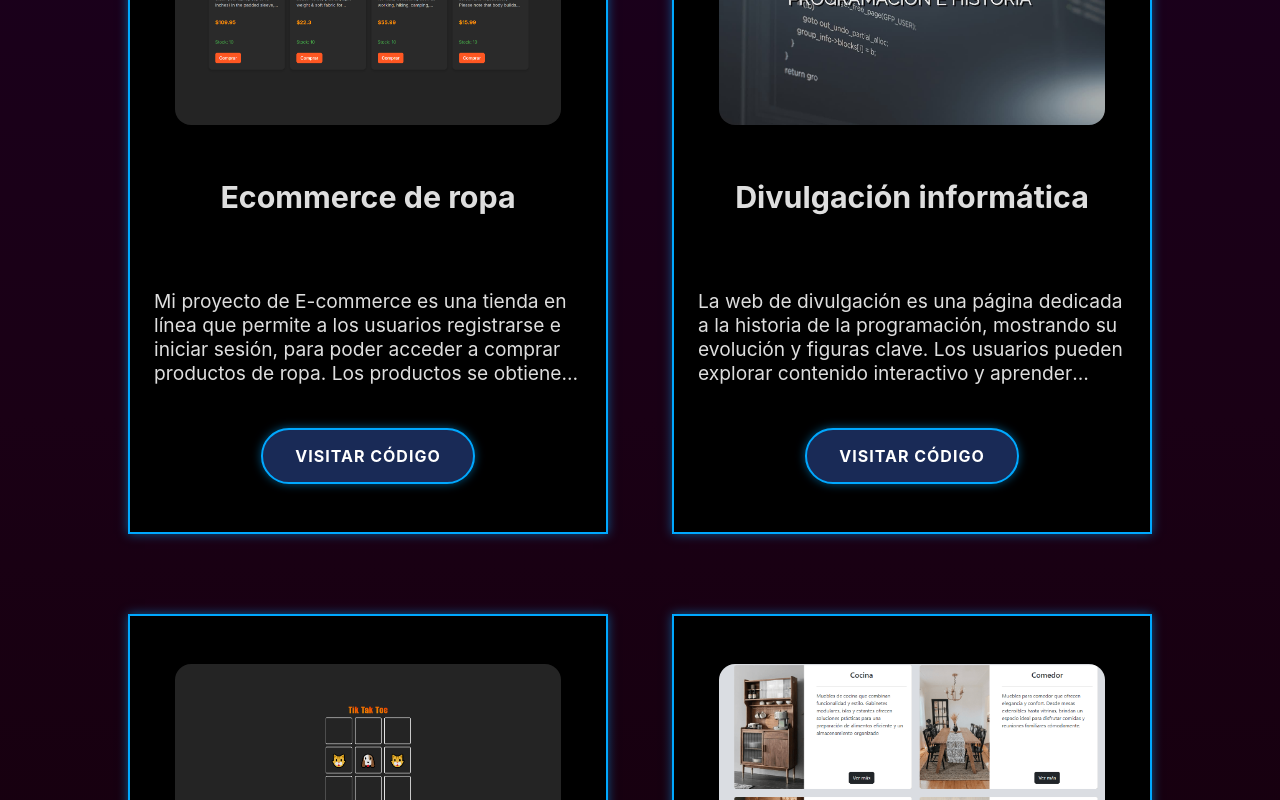
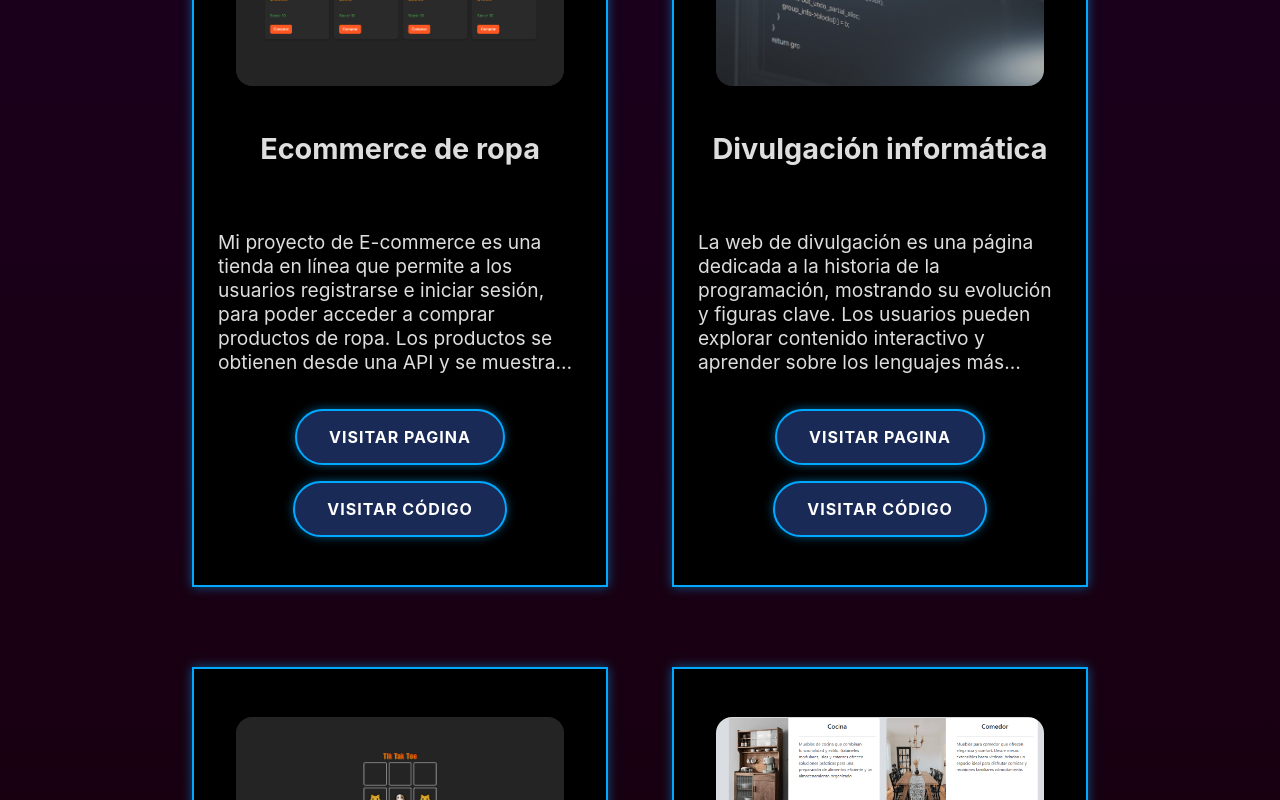
Before and after one commit to Grabyte/Portafolio_Web, a React (Vite) app: page / in a window 1280 px wide. Shown: the part 1520-2320 px from the top of the page. Built offline with nearby package versions, Linux system fonts and the light colour scheme.

Commit message:
ajustando contenido de la sección de proyectos

```diff
--- a/src/components/projectsSectionComponent/ProjectsSection.jsx
+++ b/src/components/projectsSectionComponent/ProjectsSection.jsx
@@ -22,9 +22,14 @@ function ProjectsSection() {
               <img src={images[index]} alt={`proyecto${index + 1}`} />
               <h3>{project.title}</h3>
               <p>{project.description}</p>
-              <a className='project__btn' target='_blank' rel='noopener noreferrer' href={project.link}>
-                {project.button}
-              </a>
+              <div className='project__btns-group'>
+                <a className='project__btn' target='_blank' rel='noopener noreferrer' href={project.linkSite}>
+                  {project.buttonSite}
+                </a>
+                <a className='project__btn' target='_blank' rel='noopener noreferrer' href={project.linkCode}>
+                  {project.buttonCode}
+                </a>
+              </div>
             </div>
           ))}
         </div>
--- a/src/components/projectsSectionComponent/ProjectsSectionText.jsx
+++ b/src/components/projectsSectionComponent/ProjectsSectionText.jsx
@@ -6,29 +6,37 @@ const projectsSectionText = {
         title: "Ecommerce de ropa",
         description:
           "Mi proyecto de E-commerce es una tienda en línea que permite a los usuarios registrarse e iniciar sesión, para poder acceder a comprar productos de ropa. Los productos se obtienen desde una API y se muestran dinámicamente en la tienda.",
-        link: "https://github.com/Grabyte/UTN_Full_Stack_Developer/tree/main/M2_TrabajoPractico/Ecommerse",
-        button: "Visitar código"
+        linkCode: "https://github.com/Grabyte/UTN_Full_Stack_Developer/tree/main/M2_TrabajoPractico/Ecommerse",
+        linkSite:"https://github.com/Grabyte/UTN_Professional_Front_End_Developer/tree/main/Proyecto_CodeInfoWeb",
+        buttonCode: "Visitar código",
+        buttonSite: "Visitar pagina"
       },
       {
         title: "Divulgación informática",
         description:
           "La web de divulgación es una página dedicada a la historia de la programación, mostrando su evolución y figuras clave. Los usuarios pueden explorar contenido interactivo y aprender sobre los lenguajes más influyentes.",
-        link: "https://github.com/Grabyte/UTN_Professional_Front_End_Developer/tree/main/Proyecto_CodeInfoWeb",
-        button: "Visitar código"
+        linkCode: "https://github.com/Grabyte/UTN_Professional_Front_End_Developer/tree/main/Proyecto_CodeInfoWeb",
+        linkSite:"https://grabyte.github.io/InfoWebDesplegada/",
+        buttonCode: "Visitar código",
+        buttonSite: "Visitar pagina"
       },
       {
         title: "Tik tak toe",
         description:
           "Un juego interactivo de Tik Tak Toe desarrollado en React, donde los jugadores pueden competir en tiempo real. Su valor principal radica en el uso de hooks, como useState y useEffect, para gestionar el estado y la lógica del juego.",
-        link: "https://github.com/Grabyte/UTN_Full_Stack_Developer/tree/main/React_Practicas/proyecto_3_en_ralla",
-        button: "Visitar código"
+        linkCode: "https://github.com/Grabyte/UTN_Full_Stack_Developer/tree/main/React_Practicas/proyecto_3_en_ralla",
+        linkSite:"https://github.com/Grabyte/UTN_Professional_Front_End_Developer/tree/main/Proyecto_CodeInfoWeb",
+        buttonCode: "Visitar código",
+        buttonSite: "Visitar pagina"
       },
       {
         title: "Muebleria Itatí",
         description:
           "Una tienda en línea de muebles desarrollada con Bootstrap. El proyecto hace uso de componentes de Bootstrap como tarjetas, modales y carruseles para ofrecer una experiencia de usuario intuitiva y atractiva. La página es completamente responsiva, adaptándose perfectamente a diferentes tamaños de pantalla.",
-        link: "https://github.com/Grabyte/UTN_Professional_Front_End_Developer/tree/main/Proyecto_Muebleria",
-        button: "Visitar código"
+        linkCode: "https://github.com/Grabyte/UTN_Professional_Front_End_Developer/tree/main/Proyecto_Muebleria",
+        linkSite:"https://grabyte.github.io/muebleriaDesplegada/",
+        buttonCode: "Visitar código",
+        buttonSite: "Visitar pagina"
       },
     ],
   },
@@ -39,29 +47,37 @@ const projectsSectionText = {
         title: "Clothing Ecommerce",
         description:
           "My E-commerce project is an online store that allows users to register and log in to buy clothing products. Products are fetched from an API and displayed dynamically in the store.",
-        link: "https://github.com/Grabyte/UTN_Full_Stack_Developer/tree/main/M2_TrabajoPractico/Ecommerse",
-        button: "Visit code"
+        linkCode: "https://github.com/Grabyte/UTN_Full_Stack_Developer/tree/main/M2_TrabajoPractico/Ecommerse",
+        linkSite:"https://github.com/Grabyte/UTN_Professional_Front_End_Developer/tree/main/Proyecto_CodeInfoWeb",
+        buttonCode: "Visit code",
+        buttonSite: "Visit site"
       },
       {
         title: "IT Disclosure Website",
         description:
           "The IT disclosure website is dedicated to the history of programming, showing its evolution and key figures. Users can explore interactive content and learn about the most influential languages.",
-        link: "https://github.com/Grabyte/UTN_Professional_Front_End_Developer/tree/main/Proyecto_CodeInfoWeb",
-        button: "Visit code"
+        linkCode: "https://github.com/Grabyte/UTN_Professional_Front_End_Developer/tree/main/Proyecto_CodeInfoWeb",
+        linkSite:"https://grabyte.github.io/InfoWebDesplegada/",
+        buttonCode: "Visit code",
+        buttonSite: "Visit site"
       },
       {
         title: "Tic Tac Toe",
         description:
           "An interactive Tic Tac Toe game developed in React, where players can compete in real-time. It showcases the use of hooks such as useState and useEffect to manage state and game logic.",
-        link: "https://github.com/Grabyte/UTN_Full_Stack_Developer/tree/main/React_Practicas/proyecto_3_en_ralla",
-        button: "Visit code"
+        linkCode: "https://github.com/Grabyte/UTN_Full_Stack_Developer/tree/main/React_Practicas/proyecto_3_en_ralla",
+        linkSite:"https://github.com/Grabyte/UTN_Professional_Front_End_Developer/tree/main/Proyecto_CodeInfoWeb",
+        buttonCode: "Visit code",
+        buttonSite: "Visit site"
       },
       {
         title: "Itatí Furniture Store",
         description:
           "An online furniture store developed with Bootstrap. It uses Bootstrap components like cards, modals, and carousels to provide an intuitive and appealing user experience. The site is fully responsive and adapts to all screen sizes.",
-        link: "https://github.com/Grabyte/UTN_Professional_Front_End_Developer/tree/main/Proyecto_Muebleria",
-        button: "Visit code"
+        linkCode: "https://github.com/Grabyte/UTN_Professional_Front_End_Developer/tree/main/Proyecto_Muebleria",
+        linkSite:"https://grabyte.github.io/muebleriaDesplegada/",
+        buttonCode: "Visit code",
+        buttonSite: "Visit site"
       },
     ],
   },
--- a/src/styles/projects.css
+++ b/src/styles/projects.css
@@ -13,33 +13,11 @@
   width: 100%;
 }
 
-.projects__menu {
-  display: flex;
-  align-items: center;
-}
-
-.projects__list {
-  display: flex;
-  gap: 1rem;
-}
-
-.projects__link {
-  padding: .5rem .9rem;
-  border-radius: .25rem;
-  color: white;
-  transition: ease-in-out 0.3s;
-  cursor: pointer;
-}
-
-.projects__link:hover {
-  background-color: var(--first-color);
-}
-
 .projects__box {
-  width: 80%;
+  width: 70%;
   display: grid;
   grid-template-columns: repeat(2, 1fr);
-  align-items: stretch; /* Clave para igualar altura */
+  align-items: stretch;
   margin: 10% auto;
   gap: 4rem;
   row-gap: 5rem;
@@ -48,13 +26,14 @@
 .project__card {
   display: flex;
   flex-direction: column;
+  grid-template-rows: auto 1fr auto;
   align-items: center;
-  justify-content: center;
+  justify-content: space-between;
   text-align: left;
   background-color: black;
   border: 2px solid #00A8FF;
   padding: 3rem 1.5rem;
-  gap: 1.5rem;
+  gap: 1rem;
   overflow: hidden;
   cursor: pointer;
   box-shadow: 0 0 10px rgba(0, 168, 255, 0.5);
@@ -81,25 +60,33 @@
   transform: scale(1.08); /* Crece, pero no llega al 100% */
 }
 
-
-
 .project__card h3 {
-  font-size: 1.9rem;
+  font-size: 1.8rem;
   text-align: center;
+  justify-content: center;
 }
 
 .project__card p {
   font-size: 1.2rem;
   display: -webkit-box;
-  -webkit-line-clamp: 4;
-  line-clamp: 4;
+  -webkit-line-clamp: 6;
+  line-clamp: 6;
   -webkit-box-orient: vertical;
   overflow: hidden;
   text-overflow: ellipsis;
 }
 
+.project__btns-group {
+  display: flex;
+  flex-wrap: wrap;
+  text-align: center;
+  justify-content: center;
+  gap: 1rem;
+}
+
 .project__btn  {
   background-color: #192a56;
+  font-size: 1rem;
   color: #FFF;
   padding: 1rem 2rem;
   border-radius: 5rem;
@@ -141,4 +128,8 @@
     overflow: hidden;
     text-overflow: ellipsis;
   }
+
+  .project__btns-group {
+    flex-direction: row;
+  }
 }
```
Also changed, not shown: src/components/infinityScrollComponent/InfinityScroll.jsx (+11 -5 lines).
